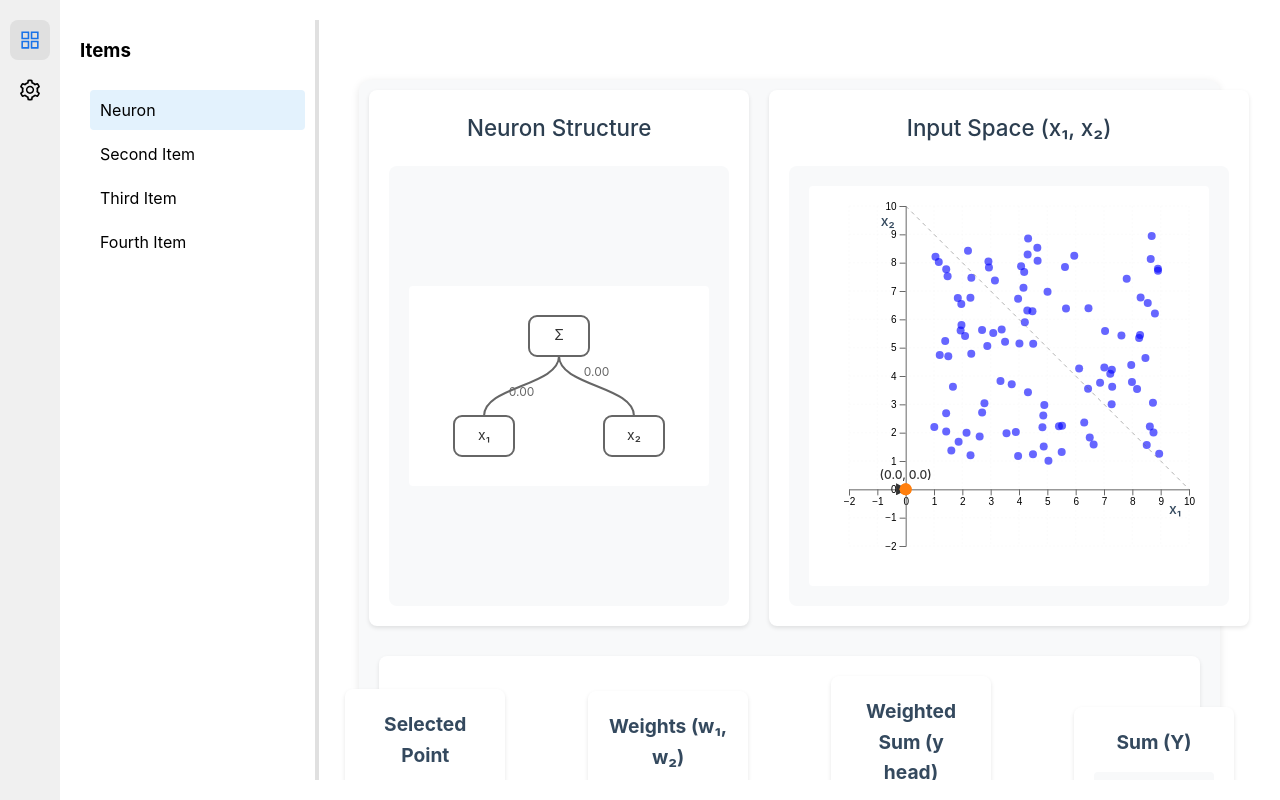
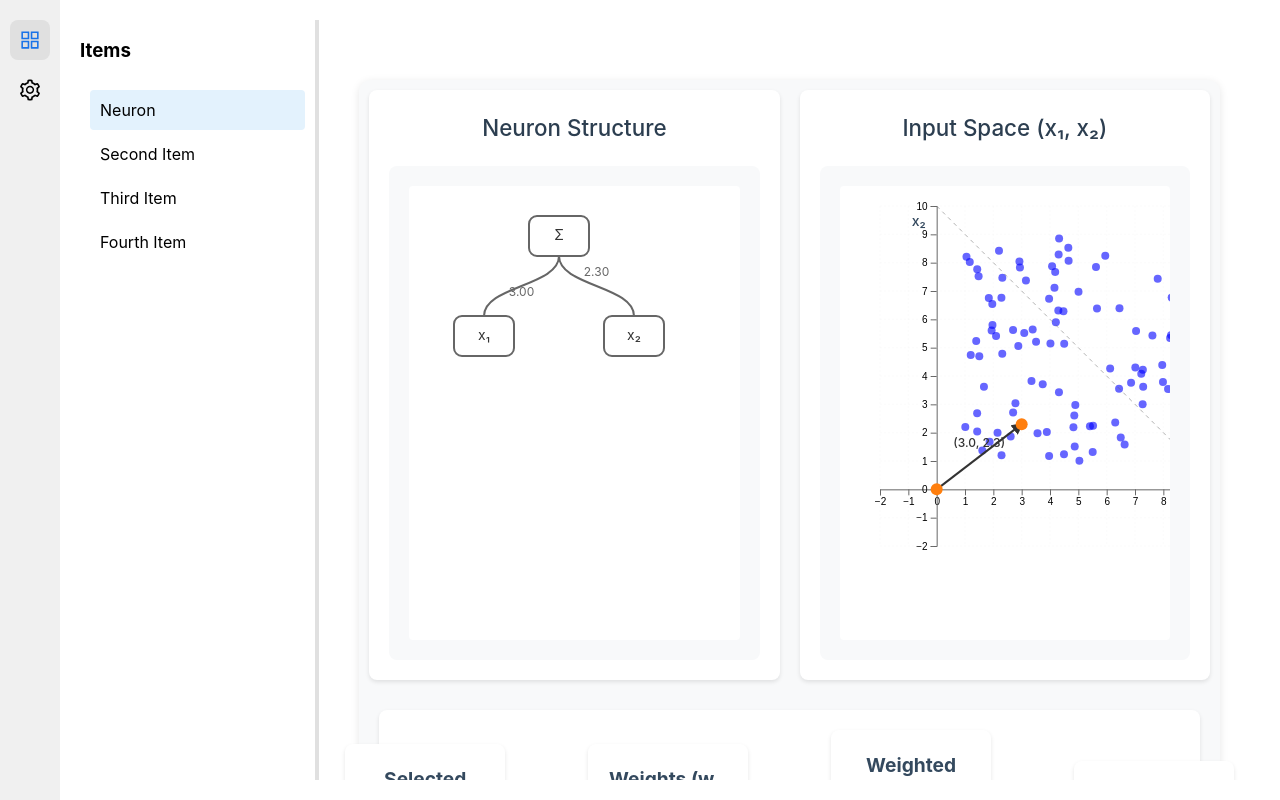
Before and after one commit to DamonDeng/NNCoreTech, a React (Create React App) app: page / in a window 1280 px wide. Both pictures are taken after a click on the element "Neuron". Built offline with nearby package versions, Linux system fonts and the light colour scheme.

Commit message:
adjust the implementation of the vector display

```diff
--- a/src/components/nn_content/Neuron.module.css
+++ b/src/components/nn_content/Neuron.module.css
@@ -29,6 +29,7 @@
   flex: 1;
   gap: 20px;
   margin-bottom: 20px;
+  min-height: 550px;
 }
 
 .neuronVisualization, .coordinateSystem {
@@ -39,6 +40,7 @@
   padding: 20px;
   display: flex;
   flex-direction: column;
+  height: 550px;
 }
 
 .visualTitle {
@@ -57,6 +59,7 @@
   background-color: #f8f9fa;
   border-radius: 8px;
   padding: 20px;
+  height: 400px;
 }
 
 .matrixDisplay {
@@ -155,6 +158,8 @@
 }
 
 .visualContent svg {
+  width: 100%;
+  height: 100%;
   background: white;
   border-radius: 4px;
 }
--- a/src/components/nn_content/Neuron.tsx
+++ b/src/components/nn_content/Neuron.tsx
@@ -13,15 +13,17 @@ interface DataPoint {
 }
 
 export function Neuron() {
+  const init_w1 = 3
+  const init_w2 = 2.3
   const [hidden_weights, setHiddenWeights] = useState(() => matrix([[1, 1]]))
   const [hidden_bias, setHiddenBias] = useState(() => matrix([[5]]))
   const [output_weights, setOutputWeights] = useState(() => matrix([[1], [1]]))
   // Add state to track the vector start point
   const [vector_start, setVectorStart] = useState({ x: 0, y: 0 });
-  const [vector_end, setVectorEnd] = useState({ x: 0, y: 0 });
+  const [vector_end, setVectorEnd] = useState({ x: init_w1, y: init_w2 });
 
   const [output_bias, setOutputBias] = useState(() => matrix([[1]]))
-  const [weights, setWeights] = useState(() => matrix([[3, 2.3]]))
+  const [weights, setWeights] = useState(() => matrix([[init_w1, init_w2]]))
   const [selectedPoint, setSelectedPoint] = useState<DataPoint | null>(null)
   const [input, setInput] = useState(() => matrix([[1], [2]]))
 
@@ -323,7 +325,7 @@ export function Neuron() {
           <div className={styles.neuronVisualization}>
             <div className={styles.visualTitle}>Neuron Structure</div>
             <div className={styles.visualContent}>
-              <svg width="300" height="200">
+              <svg width="100%" height="100%">
                 <Node x={150} y={50} label="Σ" />
 
                 <Node x={75} y={150} label="x₁" />
```
